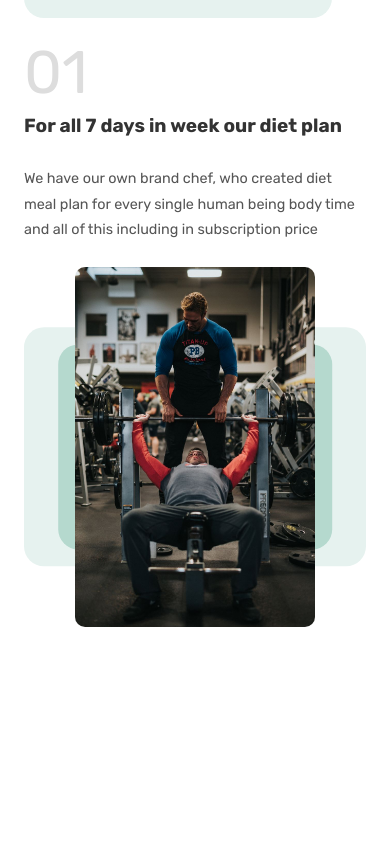
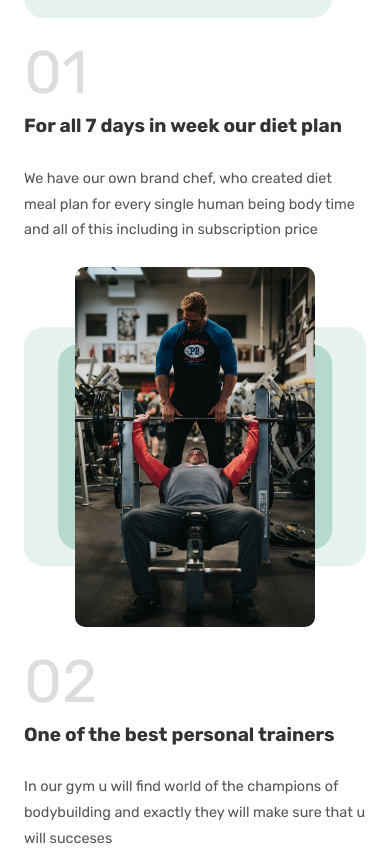
Before and after one commit to tornike2002/fresh-lime-gym, a Next.js app: page / in a window 390 px wide. Shown: the part 1377-2229 px from the top of the page. Before the commit the page ends 2004 px from the top, so only its background shows below. Built offline with nearby package versions, Linux system fonts and the light colour scheme.

Commit message:
finished mobile personal trainer card

```diff
--- a/components/howWeWork/WorkCards/PersonalTrainerCard.tsx
+++ b/components/howWeWork/WorkCards/PersonalTrainerCard.tsx
@@ -3,7 +3,7 @@ import personalTrainer from "../../../assets/work/personal-trainer.jpg";
 
 const PersonalTrainerCard = () => {
   return (
-    <section className="relative">
+    <section className="relative flex flex-col">
       <div className="relative step-img-box flex justify-center">
         <Image
           src={personalTrainer}
@@ -15,6 +15,16 @@ const PersonalTrainerCard = () => {
         {/* after one */}
         <div className="absolute top-1/2 left-1/2 w-[80%] pb-[60%] bg-[#b5d9ce] rounded-[20px] -translate-x-1/2 -translate-y-1/2 z-[-1]" />
       </div>
+      <div>
+        <p className="font-Rubik text-6xl text-[#ddd] pb-[9px] pt-[25px]">02</p>
+        <h2 className="pb-[25px] font-Rubik text-[19px] text-[#333] font-bold">
+          One of the best personal trainers
+        </h2>
+        <p className="font-Rubik text-[14.4px] text-[#555] leading-[1.8]">
+          In our gym u will find world of the champions of bodybuilding and
+          exactly they will make sure that u will succeses
+        </p>
+      </div>
     </section>
   );
 };
```
